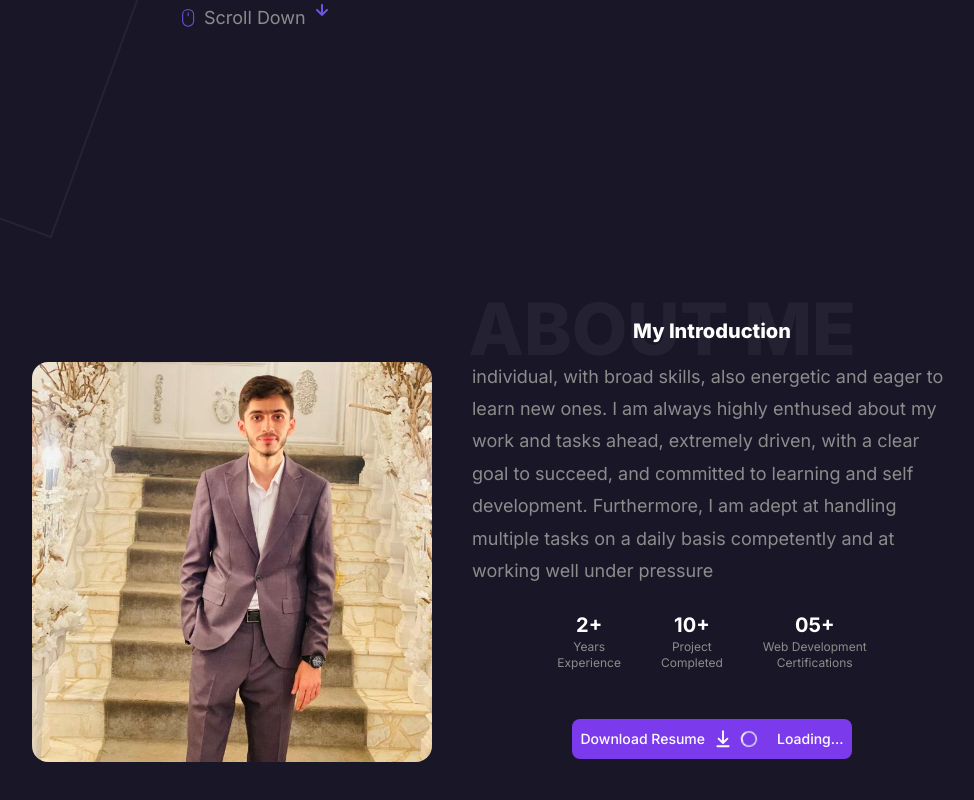
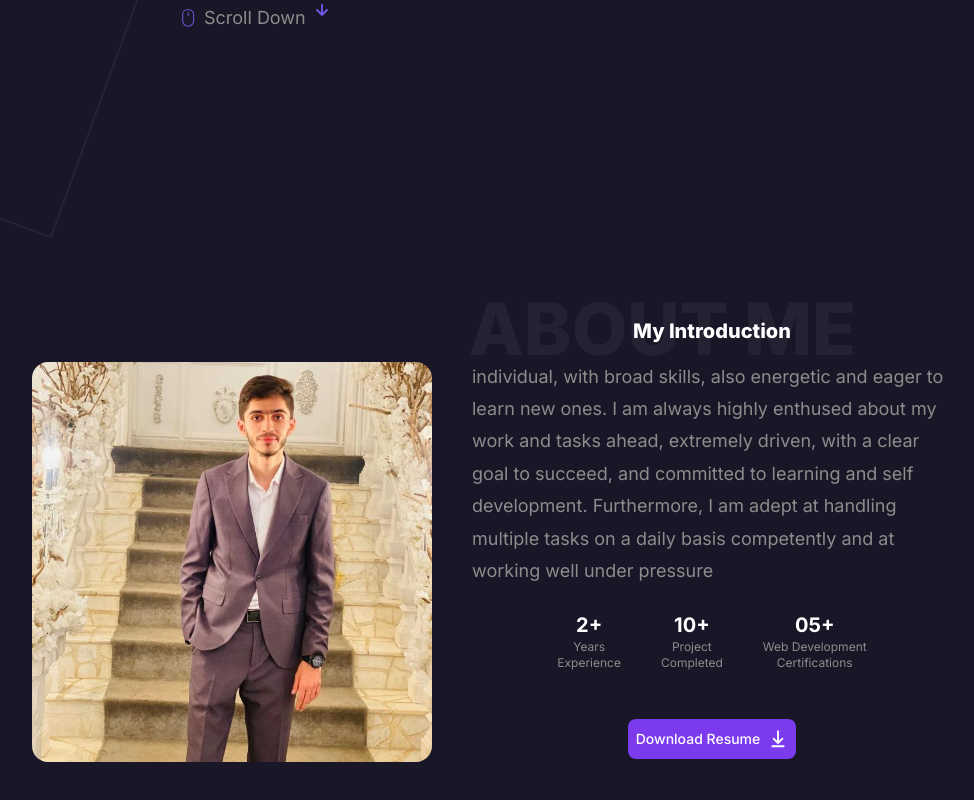
Before and after one commit to YousifQesim/portfolio, a Next.js app: page / in a window 1280 px wide. Shown: the part 718-1518 px from the top of the page, without its empty margins (168-1142 px from the left). Built offline with nearby package versions, Linux system fonts and the light colour scheme.

Commit message:
spinner added

```diff
--- a/src/components/Pages/About.js
+++ b/src/components/Pages/About.js
@@ -85,11 +85,7 @@ const About = () => {
                   height={20}
                   priority
                 />
-                 <svg aria-hidden="true" role="status" class="inline w-4 h-4 mr-3 text-white animate-spin" viewBox="0 0 100 101" fill="none" xmlns="http://www.w3.org/2000/svg">
-    <path d="M100 50.5908C100 78.2051 77.6142 100.591 50 100.591C22.3858 100.591 0 78.2051 0 50.5908C0 22.9766 22.3858 0.59082 50 0.59082C77.6142 0.59082 100 22.9766 100 50.5908ZM9.08144 50.5908C9.08144 73.1895 27.4013 91.5094 50 91.5094C72.5987 91.5094 90.9186 73.1895 90.9186 50.5908C90.9186 27.9921 72.5987 9.67226 50 9.67226C27.4013 9.67226 9.08144 27.9921 9.08144 50.5908Z" fill="#E5E7EB"/>
-    <path d="M93.9676 39.0409C96.393 38.4038 97.8624 35.9116 97.0079 33.5539C95.2932 28.8227 92.871 24.3692 89.8167 20.348C85.8452 15.1192 80.8826 10.7238 75.2124 7.41289C69.5422 4.10194 63.2754 1.94025 56.7698 1.05124C51.7666 0.367541 46.6976 0.446843 41.7345 1.27873C39.2613 1.69328 37.813 4.19778 38.4501 6.62326C39.0873 9.04874 41.5694 10.4717 44.0505 10.1071C47.8511 9.54855 51.7191 9.52689 55.5402 10.0491C60.8642 10.7766 65.9928 12.5457 70.6331 15.2552C75.2735 17.9648 79.3347 21.5619 82.5849 25.841C84.9175 28.9121 86.7997 32.2913 88.1811 35.8758C89.083 38.2158 91.5421 39.6781 93.9676 39.0409Z" fill="currentColor"/>
-    </svg>
-    Loading...
+
               </DownloadButton>
 
                   </div>
--- a/src/components/spinner.js
+++ b/src/components/spinner.js
@@ -3,7 +3,7 @@
 const Spinner = () => {
   return (
     <div>
-        Downloading...
+      <pre>Downloading </pre>
        <svg aria-hidden="true" role="status" class="inline w-4 h-4 mr-3 text-white animate-spin" viewBox="0 0 100 101" fill="none" xmlns="http://www.w3.org/2000/svg">
     <path d="M100 50.5908C100 78.2051 77.6142 100.591 50 100.591C22.3858 100.591 0 78.2051 0 50.5908C0 22.9766 22.3858 0.59082 50 0.59082C77.6142 0.59082 100 22.9766 100 50.5908ZM9.08144 50.5908C9.08144 73.1895 27.4013 91.5094 50 91.5094C72.5987 91.5094 90.9186 73.1895 90.9186 50.5908C90.9186 27.9921 72.5987 9.67226 50 9.67226C27.4013 9.67226 9.08144 27.9921 9.08144 50.5908Z" fill="#E5E7EB"/>
     <path d="M93.9676 39.0409C96.393 38.4038 97.8624 35.9116 97.0079 33.5539C95.2932 28.8227 92.871 24.3692 89.8167 20.348C85.8452 15.1192 80.8826 10.7238 75.2124 7.41289C69.5422 4.10194 63.2754 1.94025 56.7698 1.05124C51.7666 0.367541 46.6976 0.446843 41.7345 1.27873C39.2613 1.69328 37.813 4.19778 38.4501 6.62326C39.0873 9.04874 41.5694 10.4717 44.0505 10.1071C47.8511 9.54855 51.7191 9.52689 55.5402 10.0491C60.8642 10.7766 65.9928 12.5457 70.6331 15.2552C75.2735 17.9648 79.3347 21.5619 82.5849 25.841C84.9175 28.9121 86.7997 32.2913 88.1811 35.8758C89.083 38.2158 91.5421 39.6781 93.9676 39.0409Z" fill="currentColor"/>
```
